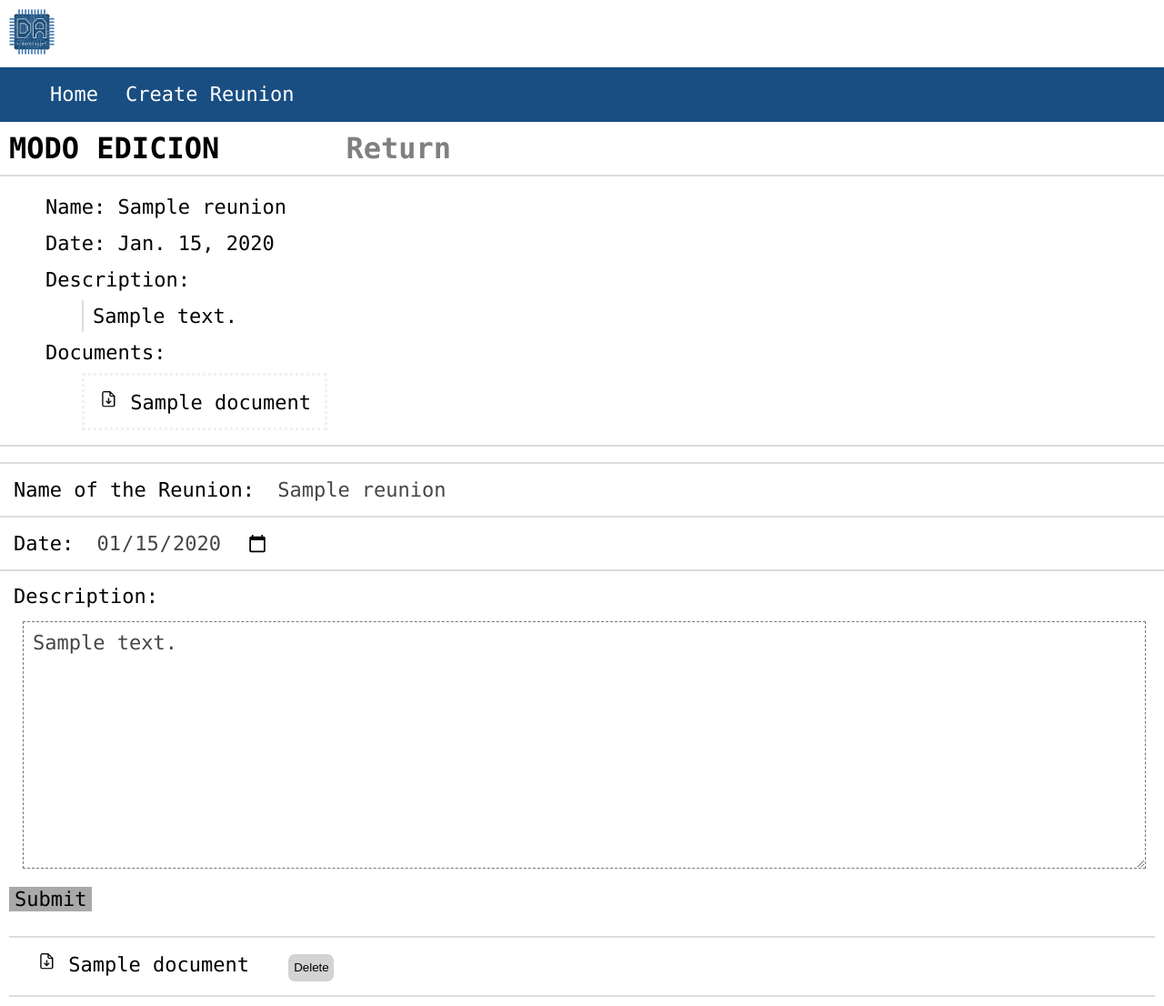
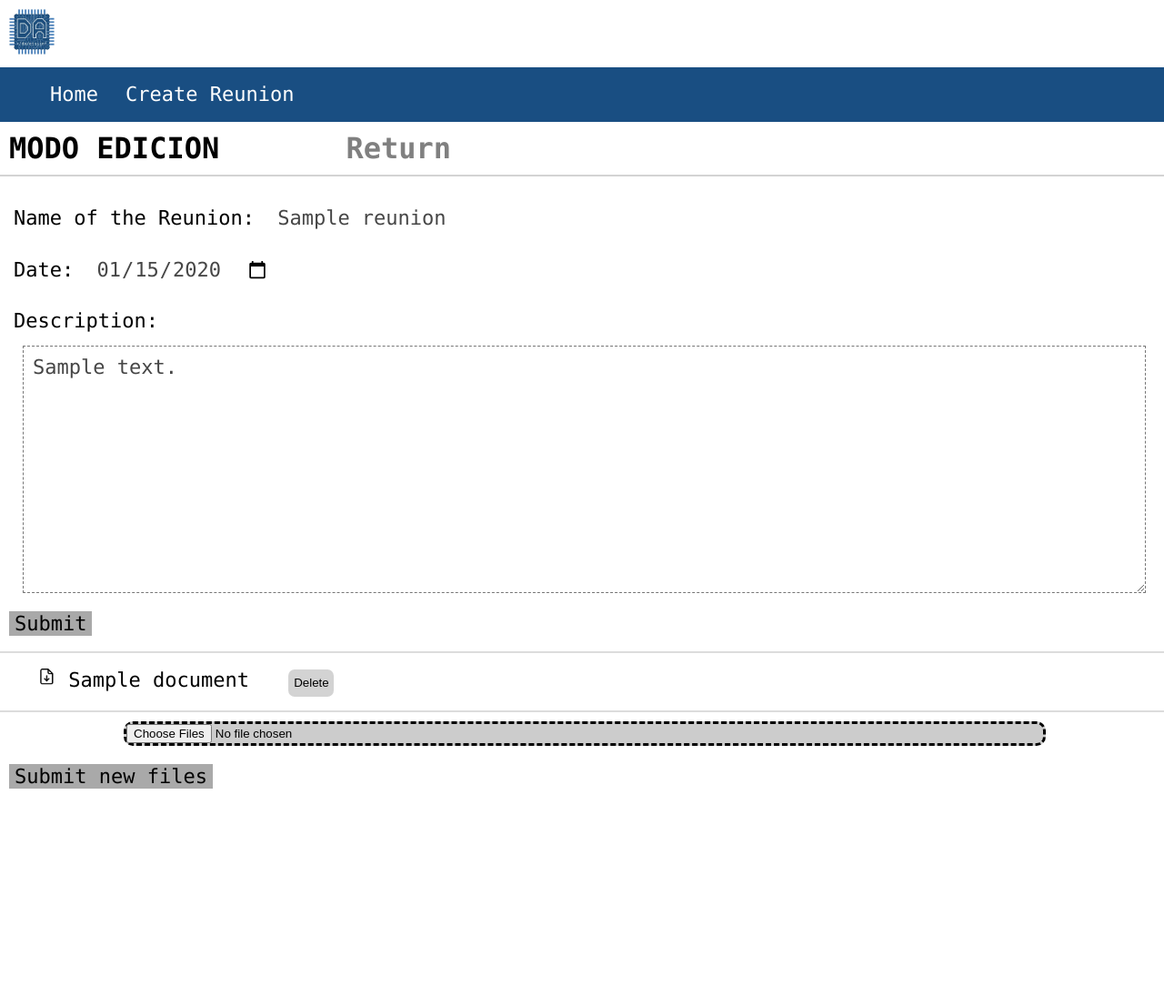
Before and after one commit to DA-ETSIINF/DAgora, a Django app: a page that uses templates/base.html in a window 1280 px wide. Shown: the whole page at 91% size. After the commit the page ends 867 px from the top, so only its background shows below. Run offline with Django 4.2, Linux system fonts and the light colour scheme; tables that the repository leaves empty hold one stand-in row (values such as "Sample post"); parts of the project's set-up code (start-up, migrations or seed data) failed here and were passed over; some libraries are stand-ins or nearby versions.

Commit message:
added file submit system at reunion edition page and tweaked the reunion edition page

```diff
--- a/agora/urls.py
+++ b/agora/urls.py
@@ -17,7 +17,7 @@ from django.contrib import admin
 from django.urls import path, include
 from django.views.generic.base import TemplateView
 from custom_profiles import views
-from reuniones.views import reunionAsistances, createReunion, main, file_upload, reunionEdit
+from reuniones.views import reunionAsistances, createReunion, main, file_upload, reunionEdit, edition_file_upload
 
 # for file view during developement
 from django.conf import settings
@@ -36,6 +36,9 @@ urlpatterns = [
     # Add one <dir>/upload/ path for every dir that uses the upload system!
     path('upload/', file_upload),
     path('createReunion/upload/', file_upload),
+
+    path('reunion/<str:reunion_name>/edit/upload/', edition_file_upload),
+
 ]
 
 # Enables the viewing of uploaded documents by introducing the url --> only for developement
--- a/reuniones/views.py
+++ b/reuniones/views.py
@@ -74,23 +74,59 @@ def reunionEdit(request, reunion_name):
     # reunionForm is pre-filled with old info so its easier to edit
     reunionForm = ReunionForm(initial={'my_name':reunion.name, 'my_date':reunion.date, 'my_description':reunion.description})
 
+    if request.method == 'GET':
+        #reset session so it can be used again without re-adding the same documents
+        request.session['documents'] = []
+
 
     # Submit ReunionForm with new values -> edition of basic Info
     if request.method == 'POST' and 'submitButton' in request.POST:
         reunionForm = ReunionForm(request.POST)
         if reunionForm.is_valid():
+
             reunion.name = reunionForm.cleaned_data['my_name']
             reunion.date = reunionForm.cleaned_data['my_date']
             reunion.description = reunionForm.cleaned_data['my_description']
             reunion.save()
+
+
             return redirect ('../../' + reunion.name + '/edit')
 
     # Delete document buttons -> Uses AJAX
-    if request.method == 'POST' and request.headers.get('x-requested-with') == 'XMLHttpRequest':
+    if request.method == 'POST' and request.headers.get('x-requested-with') == 'XMLHttpRequest' and request.POST['post_type'] == 'file_deletion':
         docName = request.POST['documentName'].strip()
         document = Document.objects.filter(title = docName)
         document.delete()
         print(docName)
+
+    if request.method == 'POST' and request.headers.get('x-requested-with') == 'XMLHttpRequest' and request.POST['post_type'] == 'file_submit':
+        for document_id in request.session['documents']:
+
+            # Get tempDocument with the file we want to add to the reunion
+            tempDocu = TempDocument.objects.get(id = document_id)
+
+            # Duplicate the file of the tempDoc to media/documents (instead of temp)
+            # We need two separate files in order for there to not be any problems between the tempDocument and Document models
+
+            initial_path = tempDocu.file.path
+            file_name="documents/" + tempDocu.file.name[len("temp/documents/"):]
+            new_path = os.path.join(settings.MEDIA_ROOT,file_name)
+            shutil.copy(initial_path, new_path)
+
+            # Open duplicated file in media/documents/ and create a new Document instance with the file linked to it
+            with open(initial_path, 'rb') as f:
+                file_obj = File(f)
+
+                new_document = Document()
+
+                new_document.title = tempDocu.title # Same title as the old document
+                new_document.file.save(os.path.basename(new_path), file_obj)
+                os.remove(new_path)
+
+            # Add document to the reunion instance
+            reunion.documents.add(new_document)
+
+        print('simonsais')
 
     context = {
         'reunion':reunion,
@@ -210,5 +246,13 @@ def file_upload(request):
         # Save ID to session so it can then be used in the corresponding view
         request.session.setdefault('documents',[]).append(document.id)
         request.session.save()
-        print(request.session['documents'])
     return JsonResponse({'post':'fasle'})
+
+def edition_file_upload(request, reunion_name):
+    if request.method == 'POST':
+        my_file=request.FILES.get('file')
+        document = TempDocument.objects.create(title=my_file.name, file=my_file, creation_date = timezone.now())
+        # Save ID to session so it can then be used in the corresponding view
+        request.session.setdefault('documents',[]).append(document.id)
+        request.session.save()
+    return JsonResponse({'post':'fasle'})
--- a/static/JS/deleteFile.js
+++ b/static/JS/deleteFile.js
@@ -9,6 +9,7 @@ $(document).ready(function () {
         var data = {
         'csrfmiddlewaretoken': $('input[name=csrfmiddlewaretoken]').val(),
         'documentName':documentName,
+        'post_type':'file_deletion',
 
         };
 
@@ -18,7 +19,12 @@ $(document).ready(function () {
             method: 'POST',
             data: data,
             success: function (data) {
+                var div = $(event.target).parent().parent();
                 $(event.target).parent().remove();
+                if ($.trim(div.html())==''){ // checks if the div is empty
+                    div.append('<li>There are no documents linked to this Reunion</li>');
+                }
+
             }
         });
     });
--- /dev/null
+++ b/static/JS/reunionEdition_file_submit.js
@@ -0,0 +1,24 @@
+$(document).ready(function () {
+
+    $("#file_submit_button").click( function (event) {
+
+
+
+        var url = '';
+        var data = {
+        'csrfmiddlewaretoken': $('input[name=csrfmiddlewaretoken]').val(),
+        'post_type':'file_submit',
+
+        };
+
+
+        $.ajax({
+            url: url,
+            method: 'POST',
+            data: data,
+            success: function (data) {
+                location.reload(true); //reloads page after view runs its program so document list gets updated
+            }
+        });
+    });
+});
--- a/static/css/reunionEdition.css
+++ b/static/css/reunionEdition.css
@@ -52,7 +52,7 @@
 #editionForm p{
     margin-top:0px;
     margin-bottom:0px;
-    border-top-style:solid;
+    border-top-style:none;
     border-width:2px;
     border-color:rgb(220,220,220);
     padding:15px;
--- a/static/css/reunionPreView.css
+++ b/static/css/reunionPreView.css
@@ -80,10 +80,10 @@ h1 a#reunionEdition:hover{
 
 
 #documentEdition{
-    margin:10px;
+    margin:0px;
 
     padding:15px;
-    padding-left: 30px;
+    padding-left: 40px;
 
     border-top-style:solid;
     border-bottom-style:solid;
@@ -119,10 +119,34 @@ h1 a#reunionEdition:hover{
 }
 #documentEdition li button:active{
     background-color:lightgray;
-
 }
 
 #editWarning{
     font-family: "consolas", sans-serif, 'Times New Roman', Times, serif;
     margin:10px;
 }
+
+#my-dropzone{
+    width:80%;
+    margin-left:10%;
+}
+
+#addNewDocuments{
+    padding:10px;
+}
+
+#addNewDocuments #file_submit_button button{
+    background-color:darkgray;
+    border-style:none;
+    font-family: "consolas", sans-serif, 'Times New Roman', Times, serif;
+    font-size:22px;
+    margin-top:20px;
+
+
+}
+
+#editionForm{
+    border-top-style:solid;
+    border-width:2px;
+    border-color:lightgray;
+}
--- a/static/main.js
+++ b/static/main.js
@@ -2,6 +2,6 @@ Dropzone.autoDiscover=false;
 const myDropzone= new Dropzone('#my-dropzone',{
     url:'upload/',
     maxFiles:5,
-    maxFilesize:2,
+    maxFilesize:5,
     //acceptedFiles:'.jpg',
 })
--- a/templates/base.html
+++ b/templates/base.html
@@ -67,6 +67,7 @@
     <!-- Javascript for AJAX requests -->
     <script src="{% static 'JS/asistanceChangeAjax.js' %}"></script>
     <script src="{% static 'JS/deleteFile.js' %}"></script>
+    <script src="{% static 'JS/reunionEdition_file_submit.js' %}"></script>
 
     <!-- JQuery script for searchbuttons in createReunion -->
     <script src="{% static 'JS/userSearchFilter.js' %}"></script>
--- a/templates/createReunion.html
+++ b/templates/createReunion.html
@@ -10,7 +10,7 @@
     <div class="inputDiv">
 
 
-        <form enctype='multipart/form-data' action="upload/" method='POST' class="dropzone dz" id="my-dropzone" name="file">
+        <form enctype='multipart/form-data' action="/upload/" method='POST' class="dropzone dz" id="my-dropzone" name="file">
             {% csrf_token %}
             <div class="fallback">
               <input name="file" type="file" multiple />
--- a/templates/reunionEdition.html
+++ b/templates/reunionEdition.html
@@ -11,27 +11,6 @@
 
     <!-- Empieza la lista de usuarios -->
 
-    <div id="reunionInfo">
-        <ul>
-            <li>Name: {{reunion.name}}</li>
-            <li>Date: {{reunion.date}}</li>
-            <li> Description:</li>
-            <li class="description">{{reunion.description}}</li>
-            {%if documents%}
-            <li> Documents: </li>
-            <ul id="documents">
-                {%for document in documents%}
-                    <li>
-                        <a href="../../../media/{{document.file}}">
-                            <img id="document_download_img" src="{% static 'css/download_document_icon.png' %}">
-                            {{document.title}}
-                        </a>
-                    </li>
-                {%endfor%}
-            {%endif%}
-             </ul>
-        </ul>
-    </div>
 
     <div>
         <form method="post" id="editionForm">
@@ -40,6 +19,8 @@
             <input type="submit" value="Submit" name="submitButton" id="submitButton">
         </form>
     </div>
+
+
 
     <div id="documentEdition">
     {% if not documents %}
@@ -56,6 +37,20 @@
     {%endfor%}
     </div>
 
+    <div id="addNewDocuments">
+        <form enctype='multipart/form-data' action="/upload/" method='POST' class="dropzone dz" id="my-dropzone" name="file">
+            {% csrf_token %}
+            <div class="fallback">
+              <input name="file" type="file" multiple />
+            </div>
+        </form>
+        <div id="file_submit_button">
+            <Button>Submit new files</Button>
+        </div>
+    </div>
+
+
+
+
 </body>
-</html>
 {%endblock%}
```
